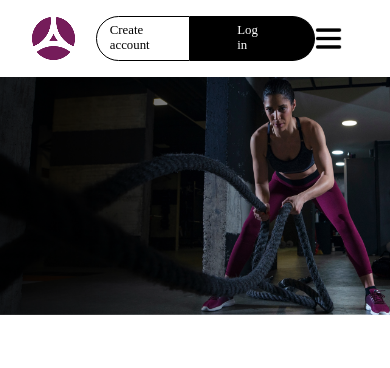
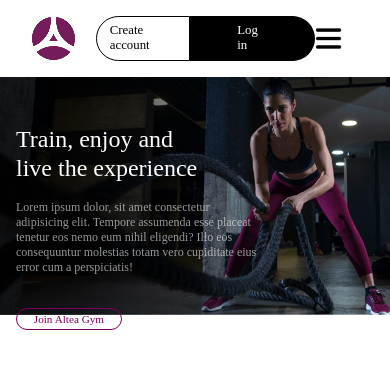
Before and after one commit to LahiruKalhara/Fitness-Center, a React (Vite) app: page / in a window 390 px wide. Shown: the top 368 px of the page. Built offline with nearby package versions, Linux system fonts and the light colour scheme.

Commit message:
Hero Section Completed

```diff
--- a/src/App.css
+++ b/src/App.css
@@ -1,3 +1,99 @@
 *{margin: 0; padding: 0; font-family: poppins;}
 
 .heroSection img{width: 100%;}
+.heroSection{position: relative;}
+.heroSection .texts{position: absolute; top: 14em; width: 45%; left: 5em;}
+.heroSection .texts h1{color: white; font-weight: 500; font-size: 3em; line-height: 1.3em;}
+.heroSection .texts p{color: rgba(255, 255, 255, 0.589); font-weight: 300; margin-top: 1.5em; margin-bottom: 2.8em;}
+.heroSection .texts a{text-decoration: none; color: rgb(128, 0, 96); border: solid rgb(128, 0, 96); border-width: 0.15em; padding: 0.6em 3em; border-radius: 2em; }
+.heroSection .texts a:hover{background-color: rgba(255, 255, 255, 0.87); transition: 200ms ease-in-out;}
+
+
+
+/* Media Queries for Responsiveness */
+@media (max-width: 1024px) {
+    .heroSection .texts {
+      top: 5em;
+      width: 60%;
+      left: 3em;
+    }
+
+    .heroSection .texts h1 {
+      font-size: 2.5em;
+    }
+
+    .heroSection .texts p {
+      font-size: 0.9em;
+    }
+
+    .heroSection .texts a {
+      font-size: 0.9em;
+      padding: 0.5em 2.5em;
+    }
+  }
+
+  @media (max-width: 768px) {
+    .heroSection .texts {
+      top: 5em;
+      width: 70%;
+      left: 2em;
+    }
+
+    .heroSection .texts h1 {
+      font-size: 2em;
+    }
+
+    .heroSection .texts p {
+      font-size: 0.85em;
+    }
+
+    .heroSection .texts a {
+      font-size: 0.8em;
+      padding: 0.5em 2em;
+    }
+  }
+
+  @media (max-width: 600px) {
+    .heroSection .texts {
+      top: 3em;
+      width: 70%;
+      left: 2em;
+    }
+
+    .heroSection .texts h1 {
+      font-size: 1.5em;
+    }
+
+    .heroSection .texts p {
+      font-size: 0.85em;
+    }
+
+    .heroSection .texts a {
+      font-size: 0.7em;
+      padding: 0.5em 2em;
+    }
+  }
+
+  @media (max-width: 500px) {
+    .heroSection .texts {
+      top: 3em;
+      width: 90%;
+      left: 1em;
+    }
+
+    .heroSection .texts h1 {
+      font-size: 1.5em;
+      line-height: 1.2em;
+    }
+
+    .heroSection .texts p {
+      font-size: 0.75em;
+      width: 70%;
+
+    }
+
+    .heroSection .texts a {
+      font-size: 0.7em;
+      padding: 0.4em 1.5em;
+    }
+  }
--- a/src/App.jsx
+++ b/src/App.jsx
@@ -11,7 +11,17 @@ function App() {
       <Header/>
       <div className='heroSection'>
         <img src={hero} alt="" />
+        <div className='texts'>
+          <h1>Train, enjoy and<br></br> live the experience</h1>
+          <p>Lorem ipsum dolor, sit amet consectetur adipisicing elit. Tempore assumenda esse placeat tenetur eos nemo eum nihil eligendi? Illo eos consequuntur molestias totam vero cupiditate eius error cum a perspiciatis!</p>
+          <a href="">Join Altea Gym</a>
+        </div>
       </div>
+
+      <div className='bodyContainer1'>
+
+      </div>
+
     </>
   )
 }
```
